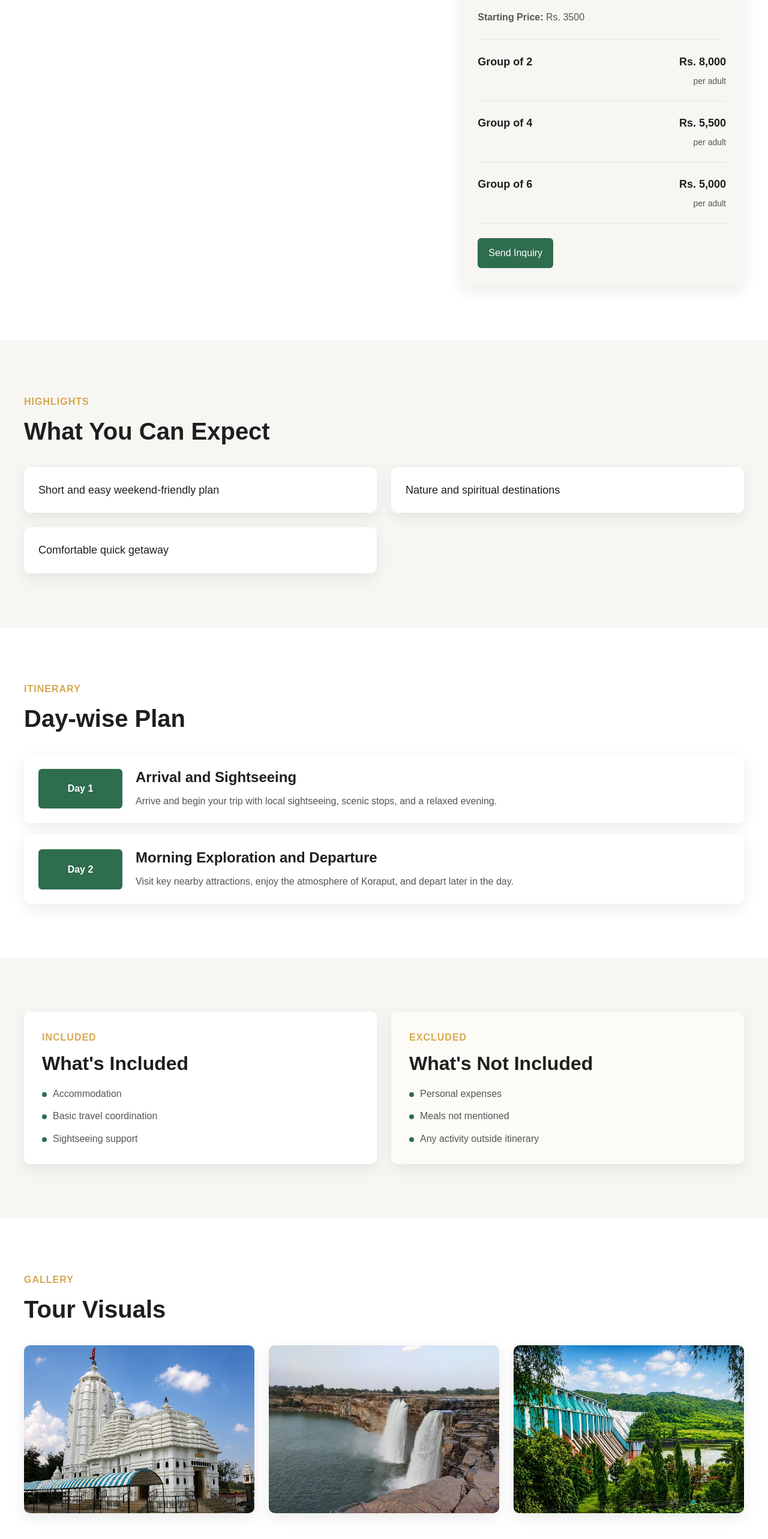
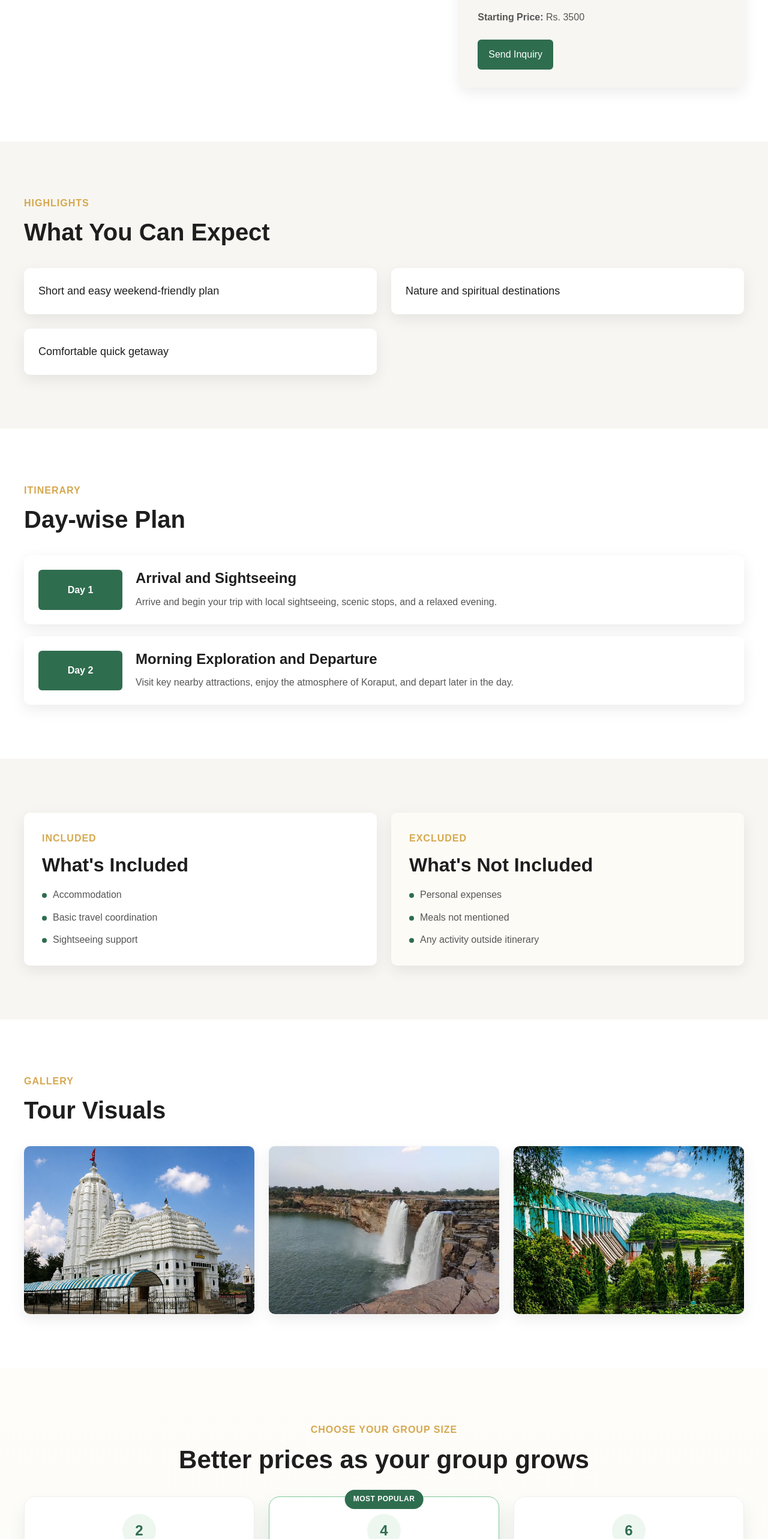
Before and after one commit to nkthakur4080/Tour-website, a Next.js app: page /tours/1n2d-serene-splendors in a window 1280 px wide. Shown: the part 935-3501 px from the top of the page at 60% size. Built offline with nearby package versions, Linux system fonts and the light colour scheme.

Commit message:
Group pricing design updated

```diff
--- a/app/tours/[slug]/package-detail.scss
+++ b/app/tours/[slug]/package-detail.scss
@@ -174,49 +174,6 @@
         }
     }
 
-    &__pricing {
-        border-top: 1px solid $color-border;
-        margin: 8px 0 24px;
-    }
-}
-
-.price-row {
-    display: flex;
-    justify-content: space-between;
-    gap: 18px;
-    padding: 22px 0;
-    border-bottom: 1px solid $color-border;
-
-    @include mobile {
-        flex-direction: column;
-        gap: 8px;
-    }
-
-    &__label {
-        color: $color-heading;
-        font-size: 18px;
-    }
-
-    &__value {
-        display: grid;
-        justify-items: end;
-        gap: 6px;
-
-        @include mobile {
-            justify-items: start;
-        }
-
-        span {
-            font-size: 18px;
-            font-weight: 700;
-            color: $color-heading;
-        }
-
-        small {
-            color: $color-text;
-            font-size: 14px;
-        }
-    }
 }
 
 .package-highlights {
@@ -362,6 +319,140 @@
     }
 }
 
+.package-pricing {
+    padding: 90px 0;
+    background: linear-gradient(180deg, #fffdf9 0%, #f8fbf8 100%);
+
+    @include mobile {
+        padding: 70px 0;
+    }
+
+    &__heading {
+        text-align: center;
+        margin-bottom: 36px;
+
+        h2 {
+            font-size: 42px;
+
+            @include mobile {
+                font-size: 30px;
+            }
+        }
+    }
+
+    &__grid {
+        display: grid;
+        grid-template-columns: repeat(3, minmax(0, 1fr));
+        gap: 24px;
+
+        @include tablet {
+            grid-template-columns: 1fr;
+        }
+    }
+}
+
+.pricing-card {
+    position: relative;
+    background-color: $color-white;
+    border-radius: 18px;
+    padding: 28px 24px;
+    box-shadow: 0 16px 30px rgba(24, 49, 32, 0.08);
+    text-align: center;
+    border: 1px solid #eef2ee;
+
+    &--featured {
+        border-color: #7fc89a;
+        box-shadow: 0 18px 34px rgba(47, 109, 79, 0.16);
+    }
+
+    &__badge {
+        position: absolute;
+        top: -12px;
+        left: 50%;
+        transform: translateX(-50%);
+        padding: 6px 14px;
+        border-radius: 999px;
+        background-color: $color-primary;
+        color: $color-white;
+        font-size: 12px;
+        font-weight: 700;
+        text-transform: uppercase;
+        letter-spacing: 0.5px;
+    }
+
+    &__icon {
+        display: inline-flex;
+        align-items: center;
+        justify-content: center;
+        width: 56px;
+        height: 56px;
+        margin-bottom: 18px;
+        border-radius: 50%;
+        background-color: #edf7ef;
+        color: $color-primary;
+        font-size: 24px;
+        font-weight: 700;
+    }
+
+    h3 {
+        font-size: 28px;
+        margin-bottom: 10px;
+    }
+
+    &__tag {
+        display: inline-flex;
+        margin-bottom: 18px;
+        padding: 6px 12px;
+        border-radius: 999px;
+        background-color: #fdf3cf;
+        color: #8a6b13;
+        font-size: 13px;
+        font-weight: 700;
+    }
+
+    &__price {
+        padding: 18px 0;
+        border-top: 1px solid $color-border;
+        border-bottom: 1px solid $color-border;
+        margin-bottom: 18px;
+
+        span {
+            display: block;
+            font-size: 38px;
+            font-weight: 700;
+            color: $color-primary-dark;
+
+            @include mobile {
+                font-size: 32px;
+            }
+        }
+
+        small {
+            color: $color-text;
+            font-size: 14px;
+        }
+    }
+
+    &__saving {
+        min-height: 48px;
+        margin-bottom: 18px;
+        color: $color-text;
+        font-size: 15px;
+    }
+
+    &__button {
+        display: inline-flex;
+        align-items: center;
+        justify-content: center;
+        width: 100%;
+        min-height: 48px;
+        border-radius: 10px;
+        background-color: $color-primary;
+        color: $color-white;
+        font-weight: 700;
+    }
+}
+
 .gallery-card {
     overflow: hidden;
     border-radius: $radius-md;
--- a/app/tours/[slug]/page.tsx
+++ b/app/tours/[slug]/page.tsx
@@ -95,20 +95,6 @@ export default async function TourDetailPage({ params }: TourDetailPageProps) {
                                     <strong>Starting Price:</strong> {tour.price}
                                 </li>
                             </ul>
-
-                            <div className="package-summary__pricing">
-                                {tour.groupPricing.map((item) => (
-                                    <div key={item.groupSize} className="price-row">
-                                        <div className="price-row__label">
-                                            <strong>{item.groupSize}</strong>
-                                        </div>
-                                        <div className="price-row__value">
-                                            <span>{item.price}</span>
-                                            {item.note ? <small>{item.note}</small> : null}
-                                        </div>
-                                    </div>
-                                ))}
-                            </div>
                             <a href="/contact">Send Inquiry</a>
                         </aside>
                     </div>
@@ -193,6 +179,58 @@ export default async function TourDetailPage({ params }: TourDetailPageProps) {
                     </div>
                 </section>
 
+                <section className="package-pricing">
+                    <div className="container">
+                        <div className="package-pricing__heading">
+                            <p className="section-kicker">Choose Your Group Size</p>
+                            <h2>Better prices as your group grows</h2>
+                        </div>
+
+                        <div className="package-pricing__grid">
+                            {tour.groupPricing.map((item, index) => (
+                                <article
+                                    key={item.groupSize}
+                                    className={`pricing-card ${index === 1 ? "pricing-card--featured" : ""}`}
+                                >
+                                    {index === 1 ? (
+                                        <span className="pricing-card__badge">Most Popular</span>
+                                    ) : null}
+
+                                    <div className="pricing-card__icon" aria-hidden="true">
+                                        {index === 0 ? "2" : index === 1 ? "4" : "6"}
+                                    </div>
+
+                                    <h3>{item.groupSize}</h3>
+                                    <p className="pricing-card__tag">
+                                        {index === 0
+                                            ? "Premium Experience"
+                                            : index === 1
+                                              ? "Best Value"
+                                              : "Maximum Savings"}
+                                    </p>
+
+                                    <div className="pricing-card__price">
+                                        <span>{item.price}</span>
+                                        <small>{item.note || "per person"}</small>
+                                    </div>
+
+                                    <p className="pricing-card__saving">
+                                        {index === 0
+                                            ? "Best for a private, more personal trip."
+                                            : index === 1
+                                              ? "Balanced price and comfort for small groups."
+                                              : "Best value for larger groups and shared travel."}
+                                    </p>
+
+                                    <a href="/contact" className="pricing-card__button">
+                                        Book Now
+                                    </a>
+                                </article>
+                            ))}
+                        </div>
+                    </div>
+                </section>
+
                 <section className="package-cta">
                     <div className="container package-cta__inner">
                         <div>
```
